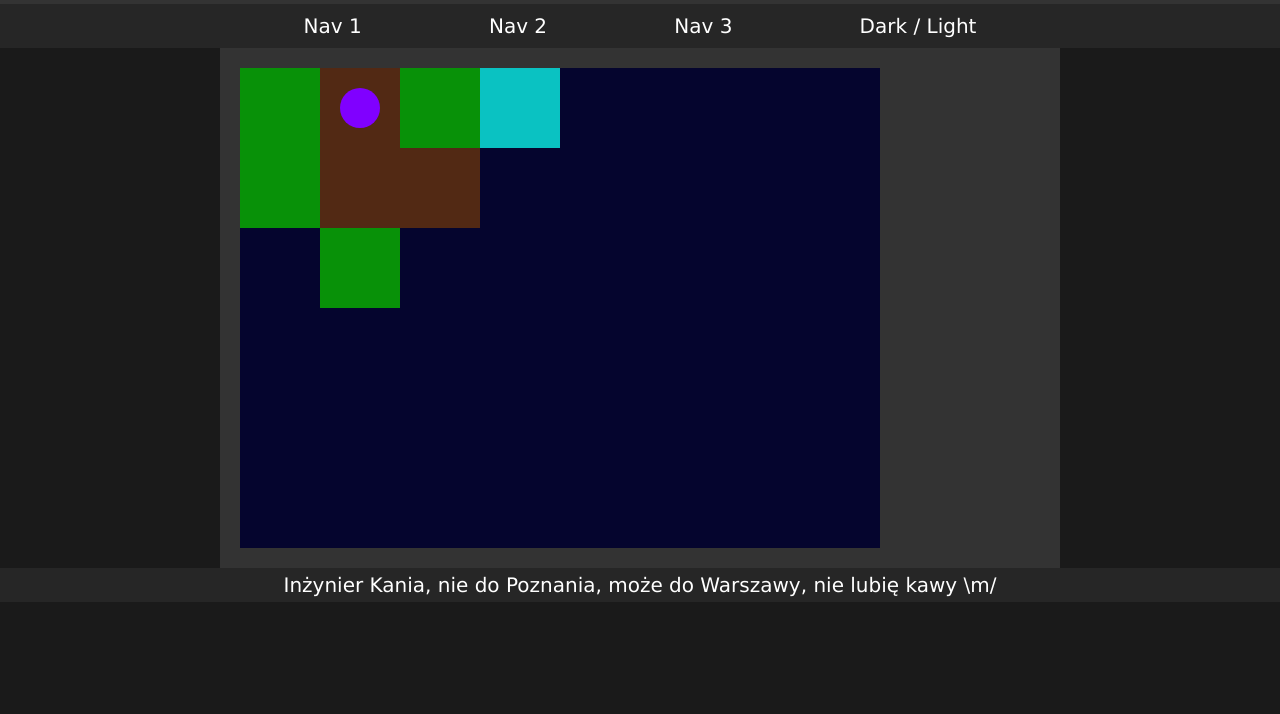
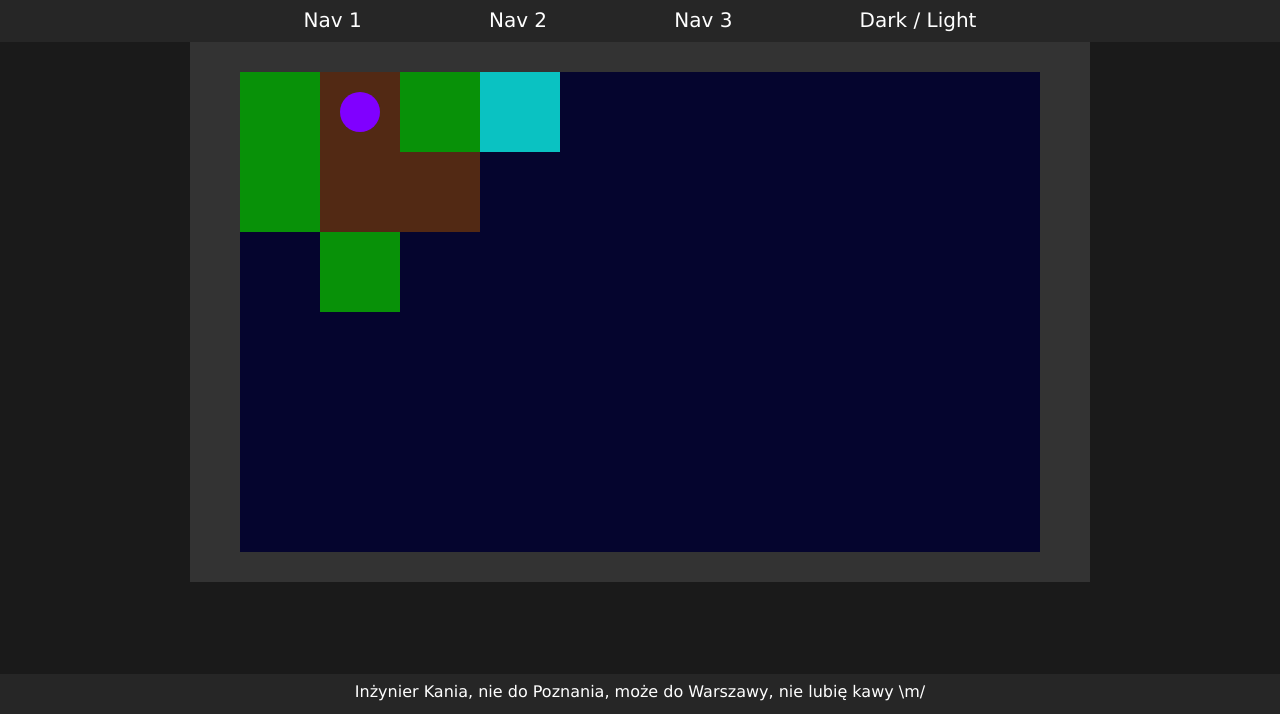
Before and after one commit to Pietoro/labyrinth-of-the-darkness, a plain HTML site: page index.html in a window 1280 px wide. Shown: the part 86-800 px from the top of the page. Drawn offline with nearby package versions, Linux system fonts and the light colour scheme.

Commit message:
Refactor css to scss and few other minor changes

```diff
--- a/board1.json
+++ b/board1.json
@@ -2,11 +2,11 @@
     "startX": 2,
     "startY": 1,
     "tiles": [
-        ["wall", "ground", "wall", "water", "water", "ground", "water", "wall"],
-        ["wall", "ground", "ground", "ground", "water", "ground", "water", "water"],
-        ["water", "wall", "ground", "wall", "ground", "ground", "ground", "wall"],
-        ["water", "wall", "ground", "ground", "ground", "wall", "ground", "wall"],
-        ["ground", "ground", "ground", "wall", "wall", "ground", "ground", "wall"],
-        ["wall", "wall", "ground", "ground", "wall", "ground", "wall", "wall"]
+        ["wall", "ground", "wall", "water", "water", "ground", "water", "wall", "wall", "water"],
+        ["wall", "ground", "ground", "ground", "water", "ground", "water", "water","wall", "water"],
+        ["water", "wall", "ground", "wall", "ground", "ground", "ground", "wall", "ground", "ground"],
+        ["water", "wall", "ground", "ground", "ground", "wall", "ground", "ground", "ground", "water"],
+        ["ground", "ground", "ground", "wall", "wall", "ground", "ground", "wall", "wall", "water"],
+        ["wall", "wall", "ground", "ground", "wall", "ground", "wall", "wall", "water", "water"]
     ]
 }
--- a/index.html
+++ b/index.html
@@ -5,12 +5,12 @@
     <meta name="viewport" content="width=device-width, initial-scale=1.0">
     <meta http-equiv="X-UA-Compatible" content="ie=edge">
     <title>The Labyrinth of The Darkest Darkness</title>
-    <link rel="stylesheet" type="text/css" href="style.css">
+    <link rel="stylesheet" href="stylesheets/style.css">
     <script defer src="labirynth.js" type="module"></script>
 
 </head>
 <body>
-    <div id="container">
+
     <header><div id="header">
         <h1>The Labyrinth of The Darkest Darkness</h1>
     </div></header>
@@ -24,9 +24,7 @@
     </div></nav>
 
     <main><div id="main">
-            <section><div id="tab-start">
-
-            </div></section>
+        <section><div id="tab-start"></div></section>
         <section><div id="tab-board">
             <div id="board">
                 <!--<div class="tile-wall"></div>
@@ -50,18 +48,12 @@
                 <div class="tile-wall"></div>-->
             </div>
         </div></section>
-        <section><div id="tab-win">
-
-            </div></section>
+        <section><div id="tab-win"></div></section>
     </div></main>
 
     <footer><div id="footer">
         Inżynier Kania, nie do Poznania, może do Warszawy, nie lubię kawy \m/
     </div></footer>
 
-
-
-    </div>
-
 </body>
 </html>
--- /dev/null
+++ b/stylesheets/style.scss
@@ -0,0 +1,144 @@
+@import url('https://fonts.googleapis.com/css?family=Special+Elite&display=swap');
+
+
+$bg-color-dark: hsl(0, 0%, 10%);
+$bg-color-light: hsl(0, 0%, 20%);
+$bg-color-medium: hsl(0, 0%, 15%);
+
+$font-color: white;
+$primary-font: Verdana, sans-serif;
+$secondary-font: 'Special Elite', cursive;
+
+$board-tile-size: 80px;
+$board-tiles-x: 7;
+$board-tiles-y: 6;
+
+
+header, nav, main, footer, section, article { display: contents;  }
+
+* {box-sizing: border-box;}
+
+html {
+    color: $font-color;
+    background-color: $bg-color-dark;
+    font-family: $primary-font;
+    font-size: 20px;
+
+}
+
+body {
+    height: 100%;
+    margin: 0;
+
+}
+
+#header {
+    background-color: $bg-color-light;
+    text-align: center;
+
+    h1 {
+        margin: 0;
+        padding: 20px;
+        color: $font-color;
+        font-family: $secondary-font;
+        font-size: 2.2em;
+    }
+}
+
+
+#nav {
+    padding: 10px;
+    background-color: $bg-color-medium;
+    position: sticky;
+}
+
+#navbar {
+    margin-left: auto;
+    margin-right: auto;
+    max-width: 800px;
+    display: flex;
+    justify-content: space-around;
+}
+
+#main {
+    box-sizing: border-box;
+    max-width: 900px;
+    margin: auto;
+    padding: 30px;
+    background-color: $bg-color-light;
+}
+
+#tab-start, #tab-win {
+    display: none;
+}
+
+#tab-board {
+    max-width: 800px;
+    margin-left: auto;
+    margin-right: auto;
+}
+
+#board {
+    margin-left: auto;
+    margin-right: auto;
+    position: relative;
+    display: grid;
+    grid-template: repeat($board-tiles-y, $board-tile-size) / repeat($board-tiles-x, $board-tile-size);
+}
+
+footer {
+    position: absolute;
+    bottom: 0;
+    margin: 0;
+    width: 100vw;
+    display: inline-block;
+    height: 40px;
+    margin-top: -40px;
+}
+
+#footer {
+    position: relative;
+    padding: 5px;
+    background-color: $bg-color-medium;
+    text-align: center;
+    font-size: 0.8em;
+}
+
+.tile-wall {
+    background-color: hsl(120,90%,30%);
+}
+
+.tile-water {
+    background-color: hsl(180,90%,40%);
+}
+
+.tile-ground {
+    background-color: hsl(20,60%,20%);
+}
+
+.tile-dark {
+    background-color: hsl(240,80%,10%);
+}
+
+.game-obj {
+    position: absolute;
+    width: $board-tile-size;
+    height: $board-tile-size;
+}
+
+#hero {
+    z-index: 3;
+    border-radius: 50%;
+	width: 50%;
+	height: 50%;
+	background-color: hsl(270, 100%, 50%);
+	text-align: center;
+	position: absolute;
+    top: 50%;
+    left: 50%;
+    -webkit-transform: translate(-50%, -50%);
+    -moz-transform: translate(-50%, -50%);
+    -ms-transform: translate(-50%, -50%);
+    -o-transform: translate(-50%, -50%);
+    transform: translate(-50%, -50%);
+}
```
Also changed, not shown: style.css (deleted), stylesheets/style.css (added), 1 other file. Lines whose indentation alone changed are shown as unchanged.
